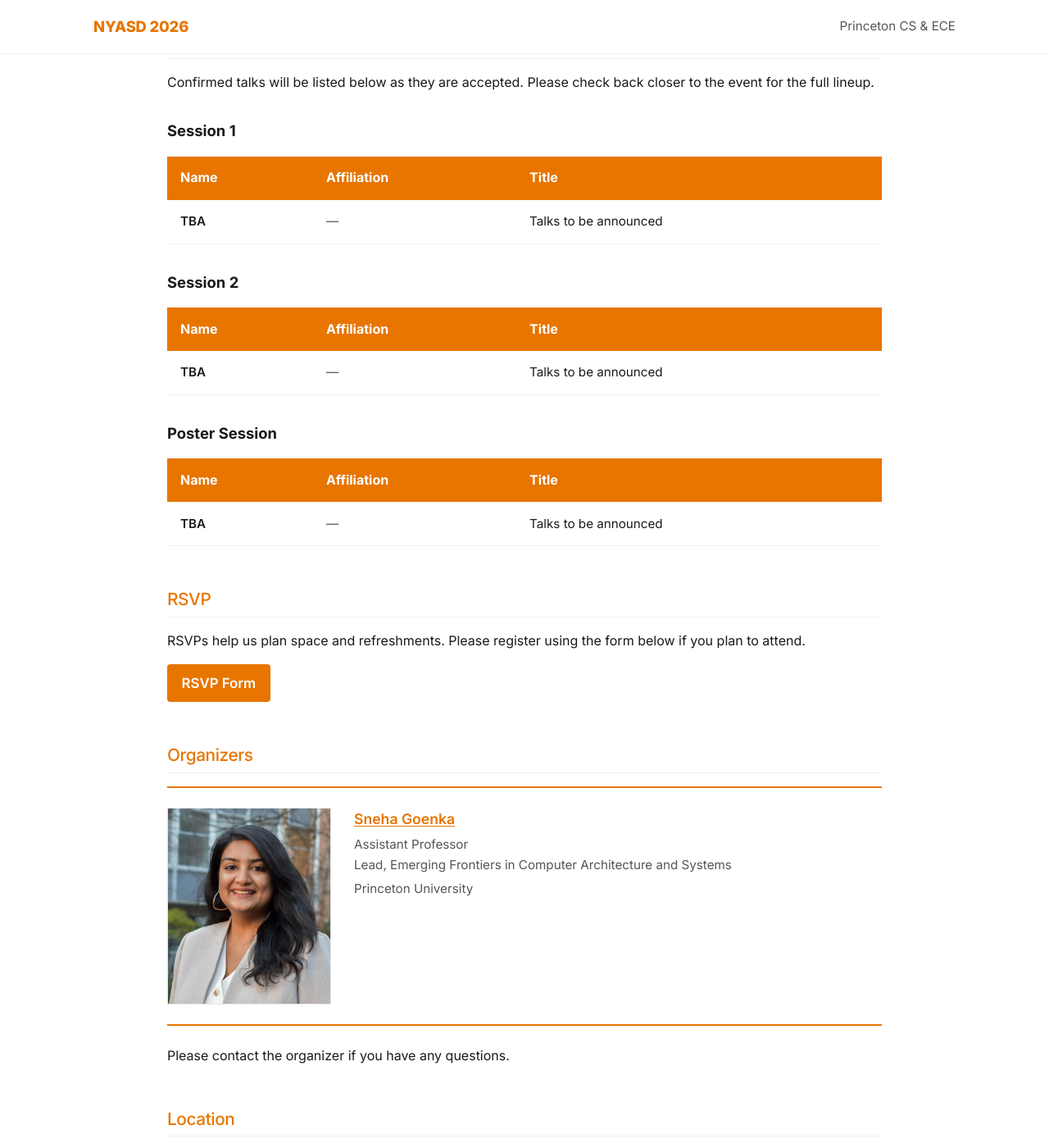
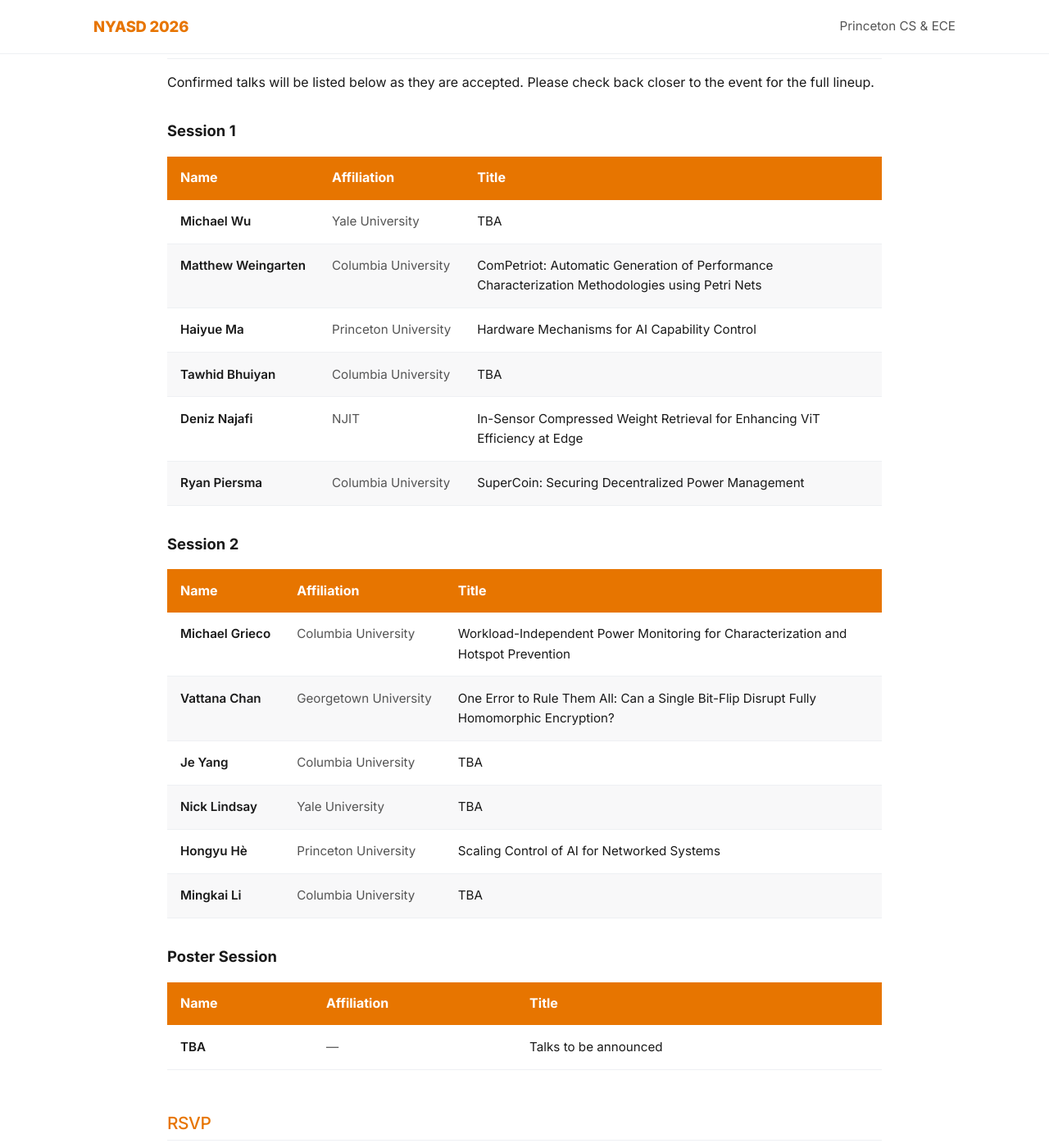
Before and after one commit to princetoncomputerarch/princetoncomputerarch.github.io, a Jekyll site: the page built from index.html, in a window 1280 px wide and 1400 px high, scrolled down 2178 px. Shown: the whole window at 82% size. Built offline with Jekyll 4.4.1, drawn with Linux system fonts in a browser that asks for light colours.

Commit message:
Update presenters for sessions in students.yml

```diff
--- a/_data/students.yml
+++ b/_data/students.yml
@@ -15,15 +15,45 @@ intro: >
 sessions:
   - title: "Session 1"
     presenters:
-      - name: "TBA"
-        affiliation: "—"
-        title: "Talks to be announced"
+      - name: "Michael Wu"
+        affiliation: "Yale University"
+        title: "TBA"
+      - name: "Matthew Weingarten"
+        affiliation: "Columbia University"
+        title: "ComPetriot: Automatic Generation of Performance Characterization Methodologies using Petri Nets"
+      - name: "Haiyue Ma"
+        affiliation: "Princeton University"
+        title: "Hardware Mechanisms for AI Capability Control"
+      - name: "Tawhid Bhuiyan"
+        affiliation: "Columbia University"
+        title: "TBA"
+      - name: "Deniz Najafi"
+        affiliation: "NJIT"
+        title: "In-Sensor Compressed Weight Retrieval for Enhancing ViT Efficiency at Edge"
+      - name: "Ryan Piersma"
+        affiliation: "Columbia University"
+        title: "SuperCoin: Securing Decentralized Power Management"
 
   - title: "Session 2"
     presenters:
-      - name: "TBA"
-        affiliation: "—"
-        title: "Talks to be announced"
+      - name: "Michael Grieco"
+        affiliation: "Columbia University"
+        title: "Workload-Independent Power Monitoring for Characterization and Hotspot Prevention"
+      - name: "Vattana Chan"
+        affiliation: "Georgetown University"
+        title: "One Error to Rule Them All: Can a Single Bit-Flip Disrupt Fully Homomorphic Encryption?"
+      - name: "Je Yang"
+        affiliation: "Columbia University"
+        title: "TBA"
+      - name: "Nick Lindsay"
+        affiliation: "Yale University"
+        title: "TBA"
+      - name: "Hongyu Hè"
+        affiliation: "Princeton University"
+        title: "Scaling Control of AI for Networked Systems"
+      - name: "Mingkai Li"
+        affiliation: "Columbia University"
+        title: "TBA"
 
   - title: "Poster Session"
     presenters:
```
